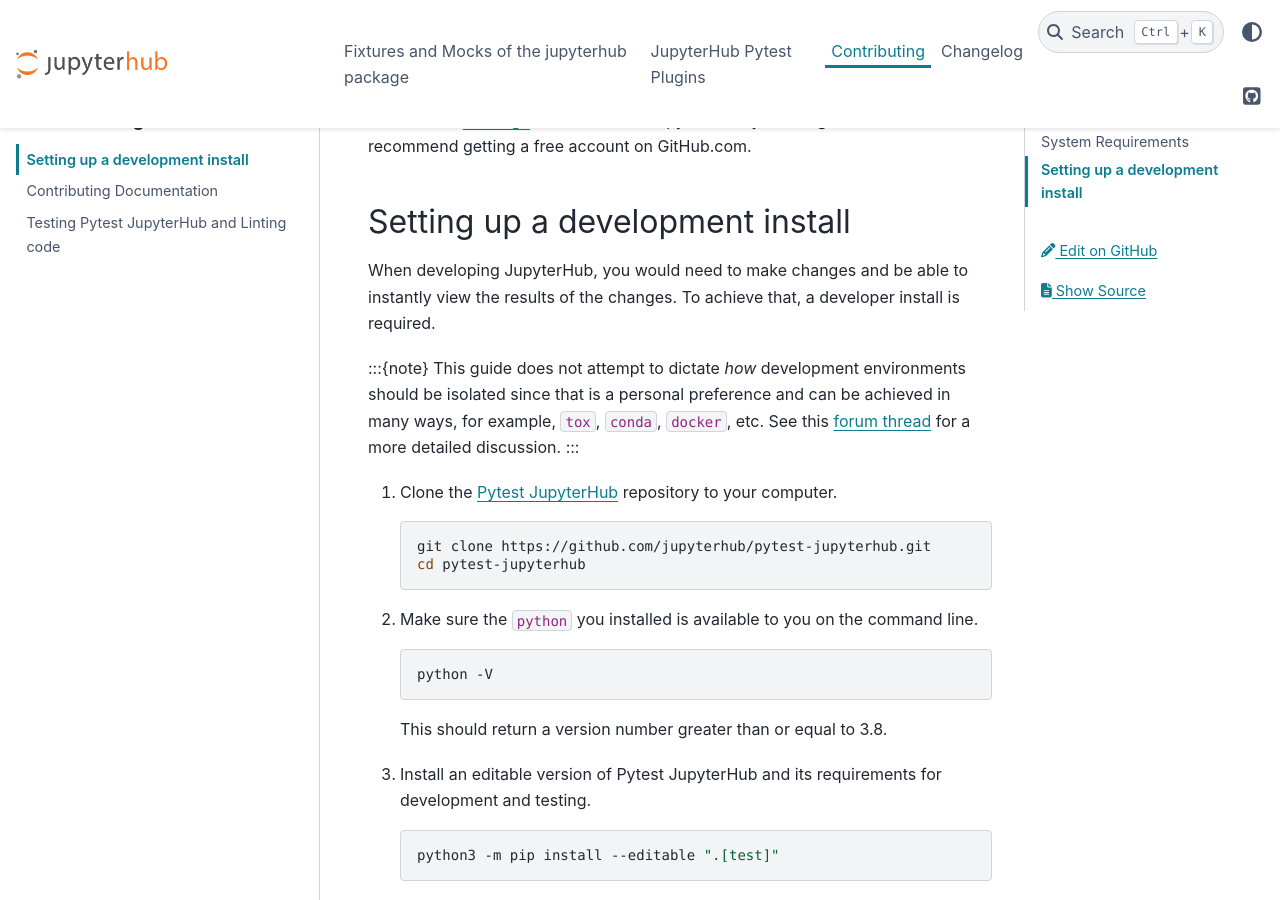
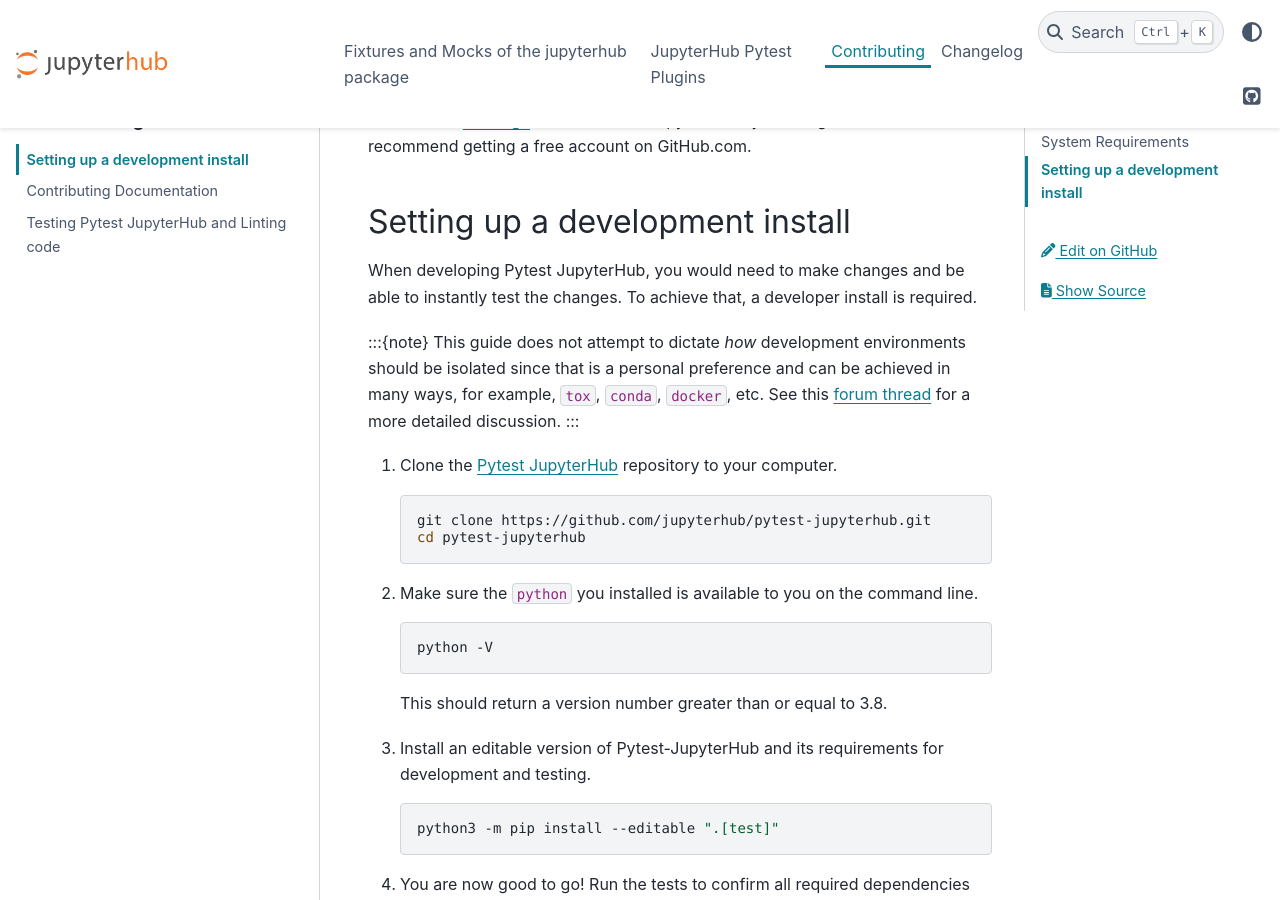
Before and after one commit to jupyterhub/pytest-jupyterhub, a Sphinx documentation site: the page built from docs/source/contributing/setup.md, in a window 1280 px wide and 900 px high, scrolled down 664 px. Built offline with Sphinx 7.4.7 and the PyData theme 0.15.4, drawn with Linux system fonts in a browser that asks for light colours.

Commit message:
modify contribution instructions

````diff
--- a/docs/source/contributing/setup.md
+++ b/docs/source/contributing/setup.md
@@ -16,7 +16,7 @@
 
 ## Setting up a development install
 
-When developing JupyterHub, you would need to make changes and be able to instantly view the results of the changes. To achieve that, a developer install is required.
+When developing Pytest JupyterHub, you would need to make changes and be able to instantly test the changes. To achieve that, a developer install is required.
 
 :::{note}
 This guide does not attempt to dictate _how_ development
@@ -41,7 +41,7 @@
 
    This should return a version number greater than or equal to 3.8.
 
-3. Install an editable version of Pytest JupyterHub and its requirements for development and testing.
+3. Install an editable version of Pytest-JupyterHub and its requirements for development and testing.
 
    ```bash
    python3 -m pip install --editable ".[test]"
````
Also changed, not shown: docs/source/contributing/docs.md (+4 -9 lines), docs/source/contributing/tests.md (+7 -13 lines).
